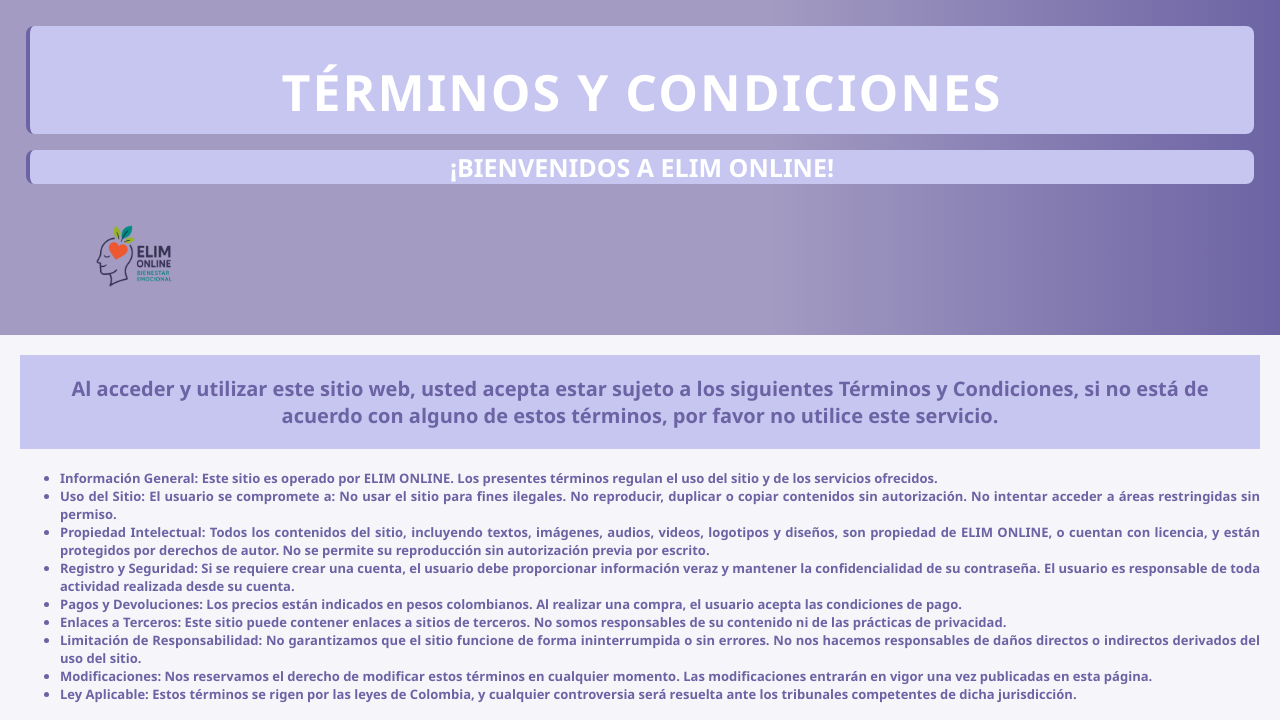
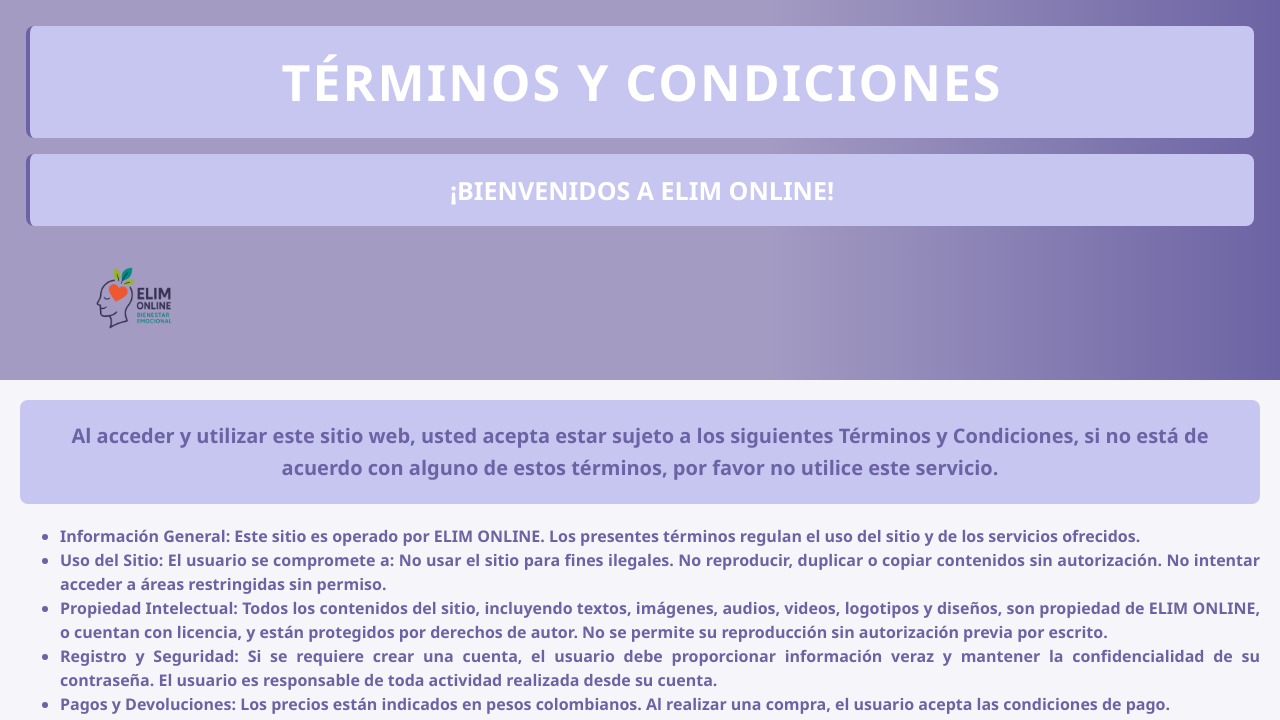
Before and after one commit to GomezJustine/plataforma-elim-online, a plain HTML site: page Frontend/src/pages/terminoscondiciones/terminos.html in a window 1280 px wide. Shown: the top 720 px of the page. Drawn offline with Linux system fonts and the light colour scheme.

Commit message:
Se mejoro el css de terminos.css

```diff
--- a/Frontend/src/pages/terminoscondiciones/terminos.css
+++ b/Frontend/src/pages/terminoscondiciones/terminos.css
@@ -1,80 +1,24 @@
 /*estilo para términos y condiciones*/
 
-
-.titulo-terminos {
-    background: #c6c6f0;
-    font-family: 'Segoe UI', Arial, sans-serif;
-    color: white;
-    padding: 1 rem;
-    margin: 1rem;
-    border-radius: 8px;
-    font-size: 50px;
-    border-left: 4px solid #6c63a4;
-    text-align: center;
-    align-content: position;
-}
-
-.subtitulo {
-    background: #c6c6f0;
-    font-family: 'Segoe UI', Arial, sans-serif;
-    color: white;
-    padding: 1 rem;
-    margin: 1rem;
-    border-radius: 8px;
-    font-size: 25px;
-    border-left: 4px solid #6c63a4;
-    text-align: center;
-    align-content: position;
-}
-
-h3 {
-    background: #c6c6f0;
-    font-family: 'Segoe UI', Arial, sans-serif;
-    text-align: center;
-    color: white;
-    margin: 20px;
-    font-size: 20PX;
-    color: #6c63a4;
-    align-items: center;
-    padding: 20PX;
-
-}
-
-h1 {
-    background: #c6c6f0;
-    font-family: 'Segoe UI', Arial, sans-serif;
-    text-align: center;
-    font-size: 0.9rem;
-    margin: 20px;
-    color: #6c63a4;
-    font-size: 30px;
-    align-items: center;
-    image-orientation: from-image;
-}
-h4{
-    margin: 20px;
-    font-size: 0.9rem;
-    margin: 20px;
-    color: #6c63a4;
-    font-size: 13px;
-    align-items: center;
-    text-align: justify;
-
-}
-
-/* General */
+/* ========================================
+   1. CONFIGURACIÓN GENERAL
+   ======================================== */
 body {
     margin: 0;
     font-family: 'Segoe UI', Arial, sans-serif;
     background: #f6f6fa;
     color: #333;
+    line-height: 1.6;
 }
 
-/* Header */
+/* ========================================
+   2. HEADER Y NAVEGACIÓN
+   ======================================== */
 header {
     background: linear-gradient(90deg, #a39bc2 60%, #6c63a4 100%);
     padding: 10px;
 }
+
 header h1 {
     margin: 0;
     padding: 2rem 0 0.5rem 0;
@@ -83,6 +27,7 @@
     font-size: 2.5rem;
     letter-spacing: 2px;
 }
+
 nav {
     display: flex;
     justify-content: space-between;
@@ -91,6 +36,7 @@
     margin: 0 auto;
     padding: 15px;
 }
+
 nav ul {
     list-style: none;
     display: flex;
@@ -98,6 +44,7 @@
     margin: 0;
     padding: 0;
 }
+
 nav ul li a {
     color: #fff;
     font-weight: 500;
@@ -105,29 +52,94 @@
     padding: 0.5rem 1rem;
     border-radius: 20px;
     transition: background 0.2s;
+    text-decoration: none;
 }
+
 nav ul li a:hover {
     background: #fff;
     color: #6c63a4;
 }
+
 .nav-buttons {
     display: flex;
     gap: 1rem;
 }
 
-/* Footer */
+/* ========================================
+   3. TÍTULOS Y ENCABEZADOS
+   ======================================== */
+.titulo-terminos {
+    background: #c6c6f0;
+    font-family: 'Segoe UI', Arial, sans-serif;
+    color: white;
+    padding: 1rem;
+    margin: 1rem;
+    border-radius: 8px;
+    font-size: 50px;
+    border-left: 4px solid #6c63a4;
+    text-align: center;
+}
+
+.subtitulo {
+    background: #c6c6f0;
+    font-family: 'Segoe UI', Arial, sans-serif;
+    color: white;
+    padding: 1rem;
+    margin: 1rem;
+    border-radius: 8px;
+    font-size: 25px;
+    border-left: 4px solid #6c63a4;
+    text-align: center;
+}
+
+h1 {
+    background: #c6c6f0;
+    font-family: 'Segoe UI', Arial, sans-serif;
+    text-align: center;
+    margin: 20px;
+    color: #6c63a4;
+    font-size: 30px;
+    padding: 1rem;
+    border-radius: 8px;
+}
+
+h3 {
+    background: #c6c6f0;
+    font-family: 'Segoe UI', Arial, sans-serif;
+    text-align: center;
+    color: #6c63a4;
+    margin: 20px;
+    font-size: 20px;
+    padding: 20px;
+    border-radius: 8px;
+}
+
+h4 {
+    margin: 20px;
+    color: #6c63a4;
+    font-size: 16px;
+    text-align: justify;
+    line-height: 1.5;
+}
+
+/* ========================================
+   4. FOOTER
+   ======================================== */
 footer {
     background: #6c63a4;
     color: #fff;
     text-align: center;
     padding: 2rem 1rem;
     font-size: 1rem;
+    margin-top: 2rem;
 }
+
 footer a {
     color: #fff;
     text-decoration: underline;
     margin: 0 0.2rem;
 }
+
 footer a:hover {
     color: #a39bc2;
 }
--- a/Frontend/src/pages/terminoscondiciones/terminos.html
+++ b/Frontend/src/pages/terminoscondiciones/terminos.html
@@ -32,7 +32,7 @@
             </div>
             <nav>
                 <div class="logo">
-                    <img src="/src/images/logo-removebg-preview.png" alt="Logo de Elim Online" width="90" height="90"
+                    <img src="/Frontend/src/images/logo-removebg-preview.png" alt="Logo de Elim Online" width="90" height="90"
                         loading="lazy">
                 </div>
 
```
